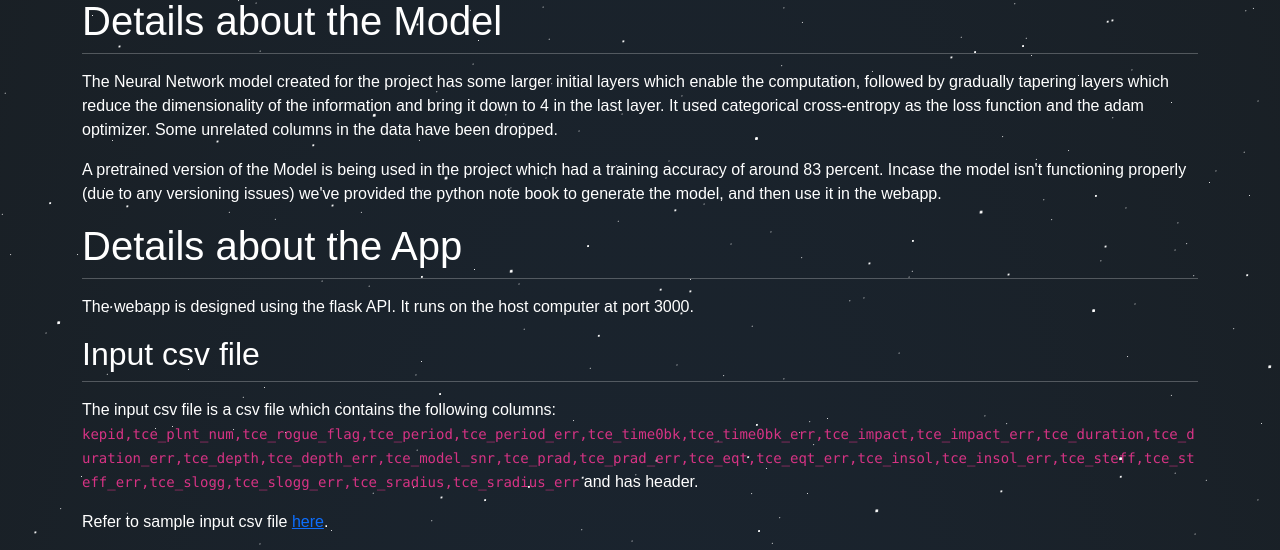
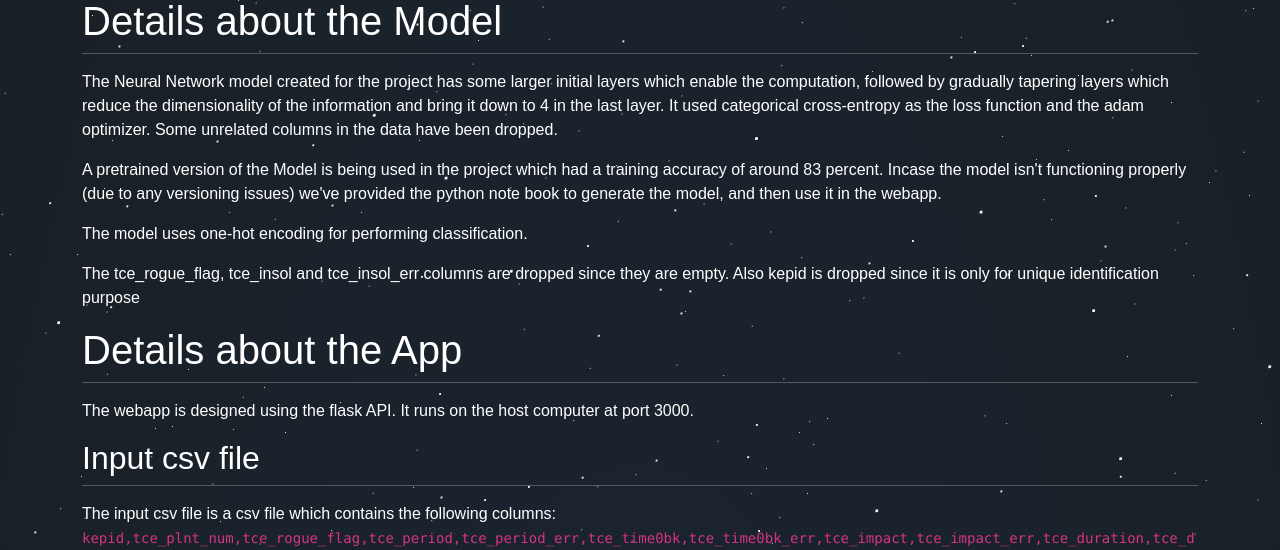
Before and after one commit to AsishGokarakonda/SOI_DataScience, a Flask app: page /readme in a window 1280 px wide. Shown: the part 396-946 px from the top of the page. Run offline with Flask 2, Linux system fonts and the light colour scheme; some libraries are stand-ins or nearby versions.

Commit message:
almost done

```diff
--- a/templates/readme.html
+++ b/templates/readme.html
@@ -72,6 +72,8 @@
 
 <p>The Neural Network model created for the project has some larger initial layers which enable the computation, followed by gradually tapering layers which reduce the dimensionality of the information and bring it down to 4 in the last layer. It used categorical cross-entropy as the loss function and the adam optimizer. Some unrelated columns in the data have been dropped.</p>
 <p>A pretrained version of the Model is being used in the project which had a training accuracy of around 83 percent. Incase the model isn&#39;t functioning properly (due to any versioning issues) we&#39;ve provided the python note book to generate the model, and then use it in the webapp.</p>
+<p>The model uses one-hot encoding for performing classification.</p>
+<p>The tce_rogue_flag, tce_insol and tce_insol_err columns are dropped since they are empty. Also kepid is dropped since it is only for unique identification purpose</p>
 <h1 id="details-about-the-app">Details about the App</h1>
 <hr style="margin-top:0 ;" />
 
```
Also changed, not shown: Readme.md, 5 other files.
